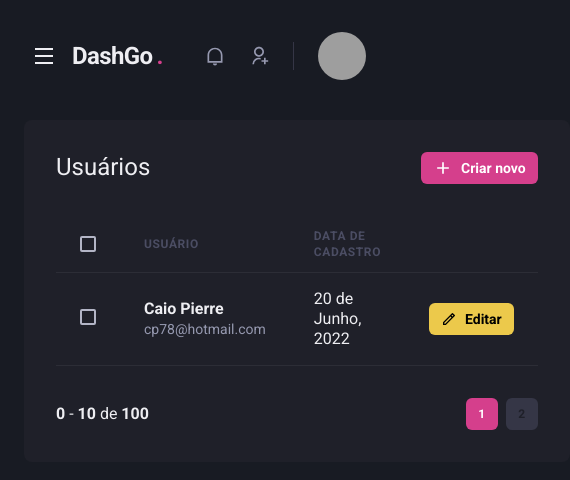
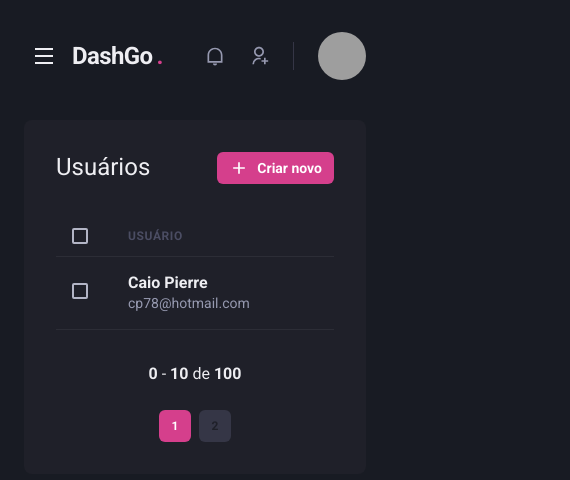
Before and after one commit to caiopmsoares/Dashgo, a Next.js app: page /users in a window 390 px wide. Shown: the top 480 px of the page, 570 px wide, since content can reach past the window. Built offline with nearby package versions, Linux system fonts and the light colour scheme; grey boxes are pictures that could not be loaded.

Commit message:
Add responsive table

```diff
--- a/src/components/Pagination/index.tsx
+++ b/src/components/Pagination/index.tsx
@@ -4,7 +4,7 @@
 export function Pagination() {
 	return (
 		<Stack
-			direction="row"
+			direction={['column', 'row']}
 			mt="8"
 			justify="space-between"
 			align="center"
--- a/src/pages/dashboard.tsx
+++ b/src/pages/dashboard.tsx
@@ -1,8 +1,8 @@
 import { Box, Flex, SimpleGrid, Text, theme } from '@chakra-ui/react';
 import dynamic from 'next/dynamic';
-import { Header } from '../components/Header';
 import { Sidebar } from '../components/Sidebar';
 import { ApexOptions } from 'apexcharts';
+import { Header } from '../components/Header';
 
 const Chart = dynamic(() => import('react-apexcharts'), {
 	ssr: false,
@@ -78,13 +78,13 @@
 					minChildWidth="320px"
 					alignItems="flex-start"
 				>
-					<Box p="8" bg="gray.800" borderRadius={8} pb="4">
+					<Box p={['6', '8']} bg="gray.800" borderRadius={8} pb="4">
 						<Text fontSize="lg" mb="4">
 							Inscritos da semana
 						</Text>
 						<Chart options={options} series={series} type="area" height={160} />
 					</Box>
-					<Box p="8" bg="gray.800" borderRadius={8} pb="4">
+					<Box p={['6', '8']} bg="gray.800" borderRadius={8} pb="4">
 						<Text fontSize="lg" mb="4">
 							Taxa de abertura
 						</Text>
--- a/src/pages/users/index.tsx
+++ b/src/pages/users/index.tsx
@@ -12,6 +12,7 @@
 	Th,
 	Thead,
 	Tr,
+	useBreakpointValue,
 } from '@chakra-ui/react';
 import { RiAddLine, RiPencilLine } from 'react-icons/ri';
 import { Header } from '../../components/Header';
@@ -19,6 +20,11 @@
 import { Sidebar } from '../../components/Sidebar';
 
 export default function UserList() {
+	const isWideVersion = useBreakpointValue({
+		base: false,
+		lg: true,
+	});
+
 	return (
 		<Box>
 			<Header />
@@ -43,17 +49,16 @@
 					<Table colorScheme="whiteAlpha">
 						<Thead>
 							<Tr>
-								<Th px="6" color="gray.300" width="8">
+								<Th px={['4', '4', '6']} color="gray.300" width="8">
 									<Checkbox colorScheme="pink" />
 								</Th>
 								<Th>Usuário</Th>
-								<Th>Data de cadastro</Th>
-								<Th w="8"></Th>
+								{isWideVersion && <Th>Data de cadastro</Th>}
 							</Tr>
 						</Thead>
 						<Tbody>
 							<Tr>
-								<Td px="6">
+								<Td px={['4', '4', '6']}>
 									<Checkbox colorScheme="pink" />
 								</Td>
 								<Td>
@@ -64,18 +69,7 @@
 										</Text>
 									</Box>
 								</Td>
-								<Td>20 de Junho, 2022</Td>
-								<Td>
-									<Button
-										as="a"
-										size="sm"
-										fontSize="sm"
-										colorScheme="yellow"
-										leftIcon={<Icon as={RiPencilLine} fontSize="16" />}
-									>
-										Editar
-									</Button>
-								</Td>
+								{isWideVersion && <Td>20 de Junho, 2022</Td>}
 							</Tr>
 						</Tbody>
 					</Table>
```
